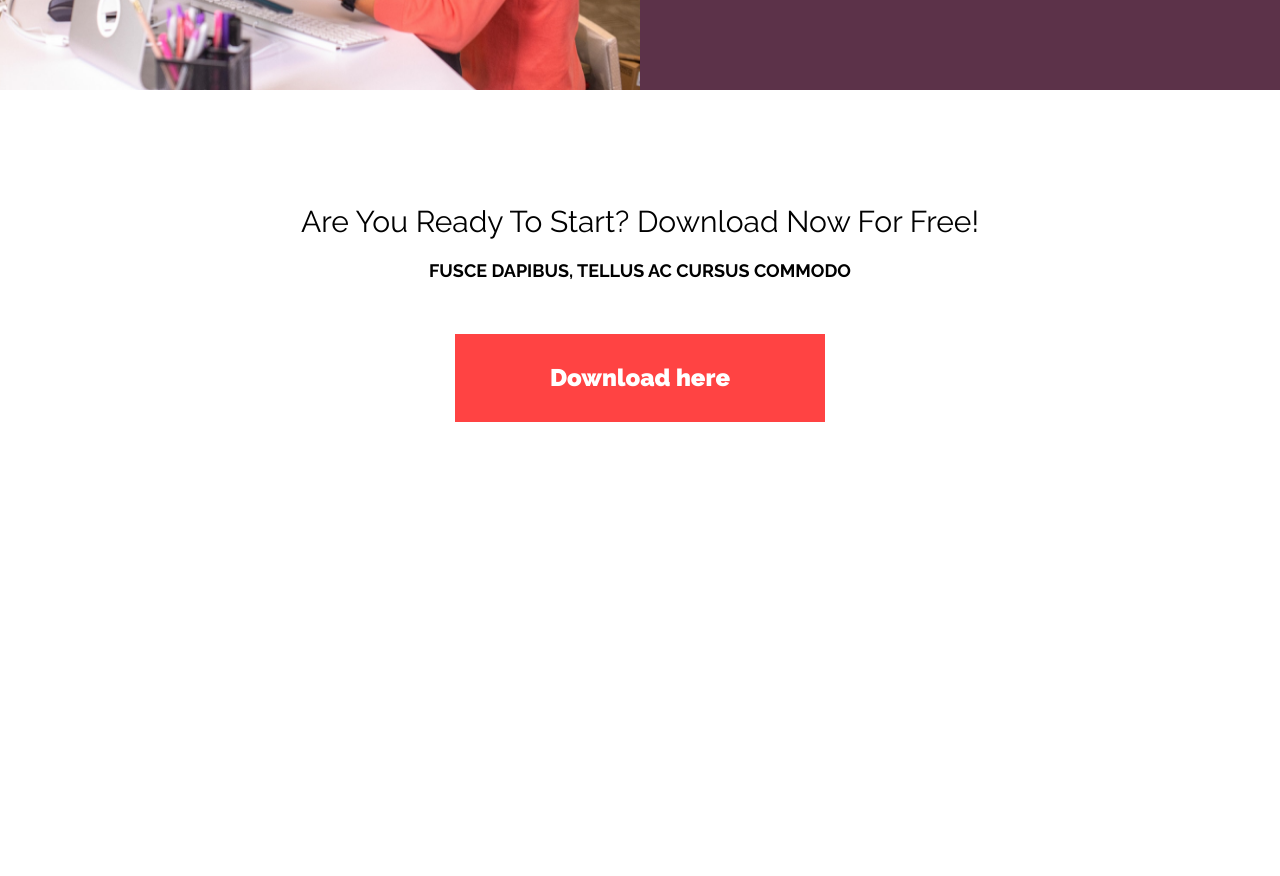
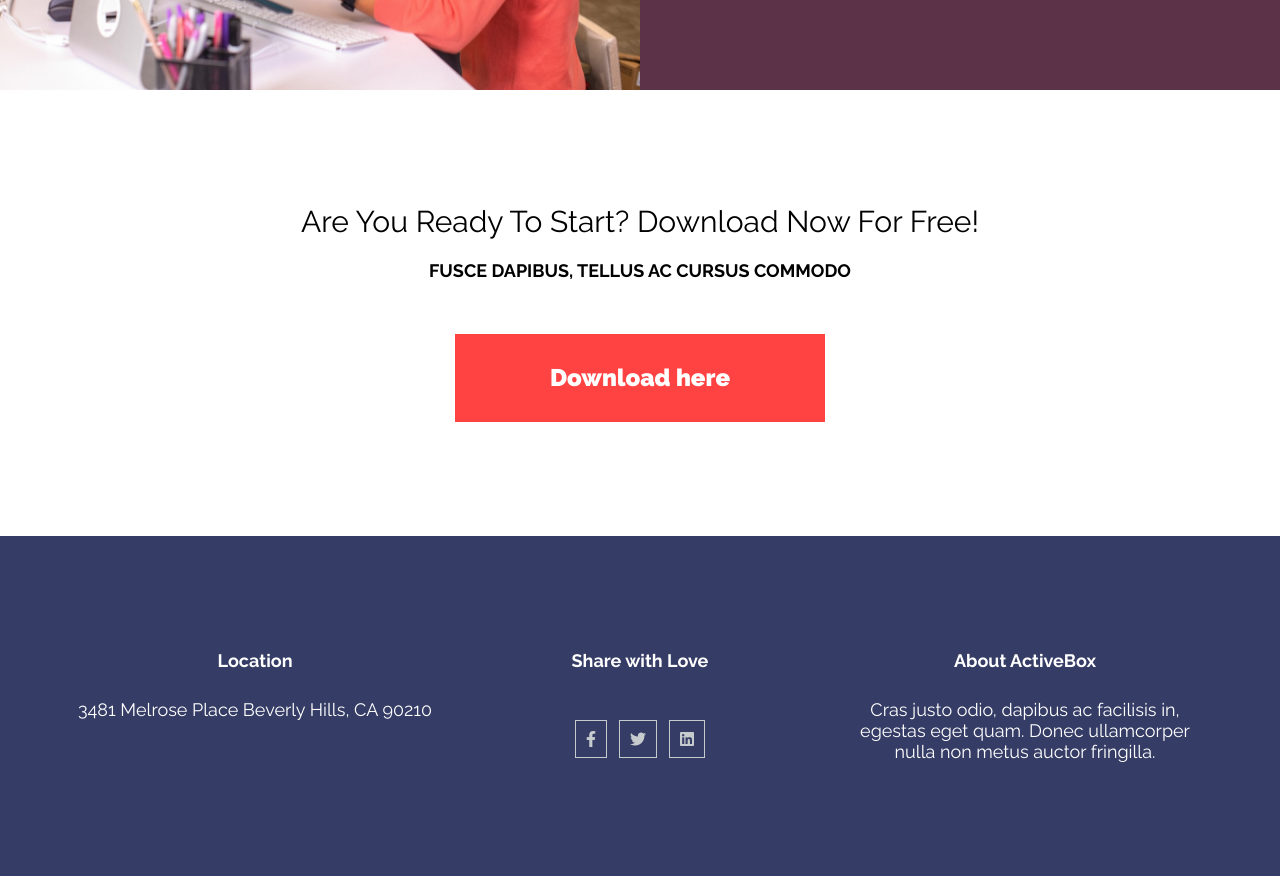
Before and after one commit to HelenKazachenko/FE33-onl-ActiveBox-Elena-Kazachenko, a website built with Parcel: page src/index.html in a window 1280 px wide. Shown: the part 3691-4567 px from the top of the page. Before the commit the page ends 4227 px from the top, so only its background shows below. Built offline with nearby package versions, Linux system fonts and the light colour scheme.

Commit message:
createt information section

```diff
--- a/src/index.html
+++ b/src/index.html
@@ -392,6 +392,47 @@
         </div>
     </section>
 
+    <section class="information">
+        <div class="container">
+            <div class="information_wrap">
+                <div class="information_card">
+                    <span class="infotmation_title">Location</span>
+                    <div class="information_text">
+                        <p>3481 Melrose Place Beverly Hills, CA 90210</p>
+                    </div>
+                </div>
+                <div class="information_card">
+                    <span class="infotmation_title">Share with Love</span>
+                    <nav class="social_box">
+                        <ul class="social_information">
+                            <li class="social_information_icon_facebook">
+                                <a href="http://facebook.com">
+                                    <i class="fa-brands fa-facebook-f"></i>
+                                </a>
+                            </li>
+                            <li class="social_information_icon_twiter">
+                                <a href="http://twitter.com">
+                                    <i class="fa-brands fa-twitter"></i>
+                                </a>
+                            </li>
+                            <li class="social_information_icon_linkedin">
+                                <a href="http://linkedin.com">
+                                    <i class="fa-brands fa-linkedin"></i>
+                                </a>
+                            </li>
+                        </ul>
+                    </nav>
+                </div>
+                <div class="information_card">
+                    <span class="infotmation_title">About ActiveBox</span>
+                    <div class="information_text">
+                        <p>Cras justo odio, dapibus ac facilisis in, egestas eget quam. Donec ullamcorper nulla non metus auctor fringilla.</p>
+                    </div>
+                </div>
+            </div>
+        </div>
+    </section>
+
 
     <script type="module" src="./js/index.js"></script>
 </body>
--- a/src/scss/index.scss
+++ b/src/scss/index.scss
@@ -26,6 +26,7 @@ html {
 @import "../scss/employees.scss";
 @import "../scss/reviews.scss";
 @import "../scss/download.scss";
+@import "../scss/information.scss";
 
 section {
     padding: 114px 0;
--- /dev/null
+++ b/src/scss/information.scss
@@ -0,0 +1,78 @@
+.information {
+    background-color: #353C65;
+}
+.information_wrap {
+    display: flex;
+    justify-content: space-between;
+    flex-wrap: wrap;
+    @media (max-width: 1170px) {
+        justify-content: center;
+    }
+}
+.information_card {
+    width: 370px;
+    text-align: center;
+    @media (max-width: 1170px) {
+        margin-bottom: 70px;
+        &:last-child {
+            margin-bottom: 0;
+        }
+    }
+    @media (max-width: 980px) {
+        width: 315px;
+    }
+    @media (max-width: 340px) {
+        width: 280px;
+    }
+}
+.infotmation_title {
+    font-size: 18px;
+    font-weight: 700;
+    line-height: 21px;
+    color: #fff;
+    @media (max-width: 980px) {
+        font-size: 14px;
+        line-height: 16px;
+    }
+}
+.information_text {
+    font-size: 18px;
+    font-weight: 400;
+    line-height: 21px;
+    color: #fff;
+    margin-top: 28px;
+    @media (max-width: 980px) {
+        font-size: 14px;
+        line-height: 16px;
+        margin-top: 17px;
+    }
+    @media (max-width: 320px) {
+        margin-top: 34px;
+    }
+}
+.social_activ_box {
+}
+.social_information {
+    display: flex;
+    justify-content: center;
+    margin-top: 49px;
+    @media (max-width: 340px) {
+        margin-top: 37px;
+    }
+}
+.social_information_icon_facebook {
+}
+.fa-brands {
+}
+.fa-facebook-f {
+}
+.social_information_icon_twiter {
+}
+.fa-twitter {
+}
+.social_information_icon_linkedin {
+}
+.fa-linkedin {
+}
+.information_activ_box {
+}
```
